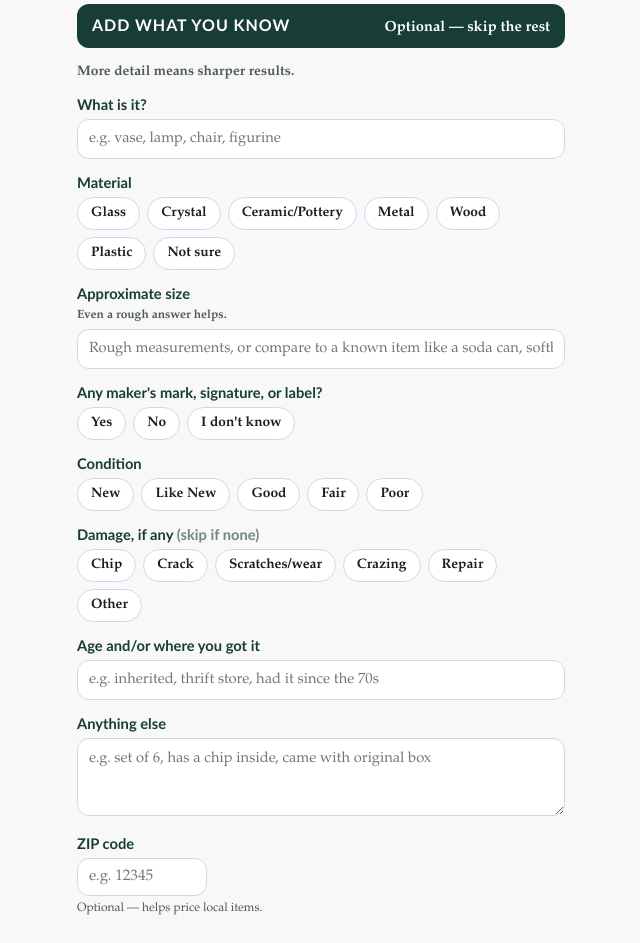
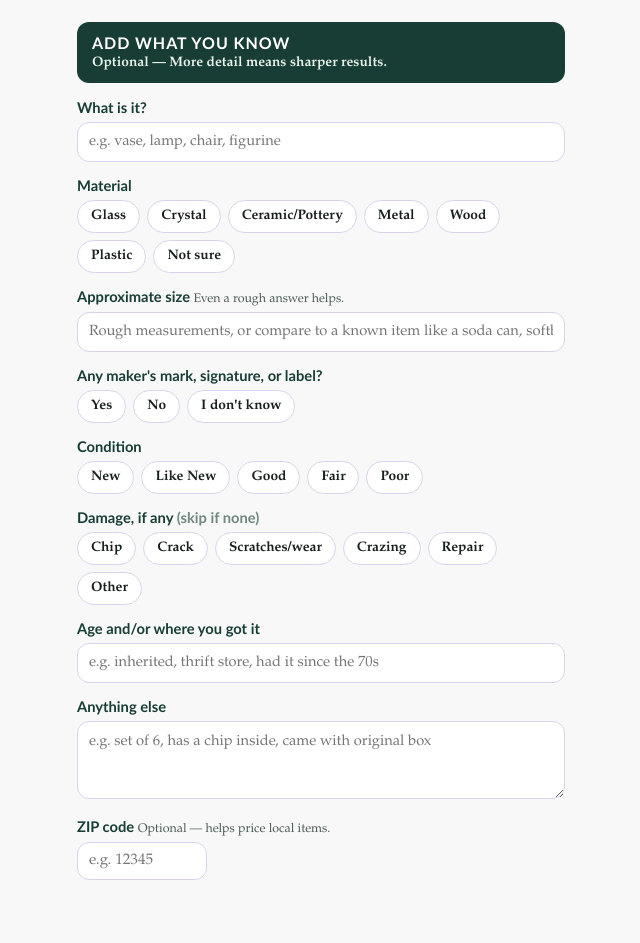
Before and after one commit to karlcrawfordsemail-droid/unfair-advantage-v1b, a React (Vite) app: page / in a window 1280 px wide. Shown: the part 398-1341 px from the top of the page, without its empty margins (319-959 px from the left). After the commit the page ends 1306 px from the top, so only its background shows below. Built offline with nearby package versions, Linux system fonts and the light colour scheme.

Commit message:
Add files via upload

```diff
--- a/src/App.jsx
+++ b/src/App.jsx
@@ -1,7 +1,7 @@
 import React, { useEffect, useRef, useState } from "react";
 
 // App version — bump on every deploy so the running site shows which build is live.
-const APP_VERSION = "v1B.31";
+const APP_VERSION = "v1B.32";
 
 /* ============================================================================
    UNFAIR ADVANTAGE — v1B
@@ -70,14 +70,15 @@ body{
   font-family:var(--font-display); border-bottom:4px solid var(--accent);
   position:sticky; top:0; z-index:10;
 }
-.brand{ display:flex; align-items:center; justify-content:center; gap:10px; }
+.brand{ display:flex; align-items:center; justify-content:center; gap:12px; margin-bottom:4px; }
 .brand-mark{
-  width:30px; height:30px; border-radius:9px; display:inline-grid; place-items:center;
-  background:var(--accent); color:#142b25; font-size:.92rem; font-weight:900;
-  box-shadow:inset 0 0 0 2px rgba(255,255,255,.32); font-family:var(--font-display);
+  width:42px; height:42px; border-radius:12px; display:inline-grid; place-items:center;
+  background:var(--accent); color:#142b25; font-size:1.25rem; font-weight:900;
+  box-shadow:inset 0 0 0 2px rgba(255,255,255,.38), 0 3px 10px rgba(20,43,37,.22);
+  font-family:var(--font-display); letter-spacing:-.01em;
 }
-.brand-name{ font-size:1.5rem; font-weight:900; letter-spacing:-.02em; color:var(--deep); }
-.brand-version{ font-size:.7rem; font-weight:600; opacity:.5; letter-spacing:0; margin-left:3px; }
+.brand-name{ font-size:1.95rem; font-weight:900; letter-spacing:-.03em; color:var(--deep); line-height:1; }
+.brand-version{ font-size:.62rem; font-weight:600; opacity:.45; letter-spacing:0; margin-left:5px; vertical-align:super; }
 .screen{ padding:20px 16px 28px; flex:1; }
 .followup{ margin-top:22px; border-top:1px solid #e4dcc9; padding-top:18px; }
 .followup-title{ font-family:var(--font-display); font-weight:800; font-size:1rem; color:var(--deep); margin-bottom:10px; }
@@ -120,7 +121,7 @@ body{
   border-top:1px solid #e4dcc9; z-index:50;
 }
 .tagline{ text-align:center; margin:0 0 16px; display:flex; flex-direction:column; gap:2px; }
-.tagline-lead{ font-family:var(--font-display); font-weight:800; font-size:.9rem; color:var(--deep); letter-spacing:.01em; }
+.tagline-lead{ font-family:var(--font-display); font-weight:900; font-size:1rem; color:var(--deep); letter-spacing:.01em; white-space:nowrap; }
 .tagline-sub{ font-size:.8rem; color:var(--muted); line-height:1.35; }
 .screen h2{
   font-family:var(--font-display); font-size:1.6rem; line-height:1.08;
@@ -244,6 +245,8 @@ body{
 }
 .section-bar-title{ font-family:var(--font-display); font-weight:800; font-size:1rem; letter-spacing:.06em; color:#fff; }
 .section-bar-note{ font-family:var(--font-body); font-weight:600; font-size:.92rem; color:#fff; white-space:nowrap; }
+.section-bar-stack{ flex-direction:column; align-items:flex-start; gap:3px; }
+.section-bar-stack .section-bar-note{ white-space:normal; font-weight:600; font-size:.86rem; color:#e8f0eb; }
 .optional-panel{
   margin-top:20px; padding:0;
 }
@@ -255,6 +258,7 @@ body{
 }
 .optional-copy{ margin:0 0 11px; font-size:.86rem; line-height:1.35; color:#4d5a55; font-weight:700; }
 .field-label{ display:block; font-family:var(--font-display); font-weight:800; font-size:.92rem; color:var(--deep); margin:0 0 6px; }
+.label-hint{ font-family:var(--font-body); font-weight:500; font-size:.78rem; color:var(--muted); letter-spacing:0; }
 textarea#notes{
   width:100%; min-height:78px; resize:vertical; border:1.5px solid #d9d2ea; border-radius:12px;
   padding:10px 11px; font-family:var(--font-body); font-size:.92rem; color:var(--ink);
@@ -475,6 +479,7 @@ export default function App() {
   const [followBusy, setFollowBusy] = useState(false);
   const [followOpen, setFollowOpen] = useState(false);
   const [flashFeedback, setFlashFeedback] = useState(false);
+  const feedbackRef = useRef(null);
   const currentJobRef = useRef({ jobId: null, klass: null });
   const [loadingMsg, setLoadingMsg] = useState(COMMON_MSGS[0]);
   const [error, setError] = useState(null);
@@ -1019,13 +1024,10 @@ export default function App() {
             })}
           </section>
           <section className="optional-panel">
-            <div className="section-bar">
+            <div className="section-bar section-bar-stack">
               <span className="section-bar-title">ADD WHAT YOU KNOW</span>
-              <span className="section-bar-note">Optional &mdash; skip the rest</span>
+              <span className="section-bar-note">Optional &mdash; More detail means sharper results.</span>
             </div>
-            <p className="intake-lead">
-              More detail means sharper results.
-            </p>
 
             <div className="intake-field">
               <label className="field-label">What is it?</label>
@@ -1047,8 +1049,7 @@ export default function App() {
             </div>
 
             <div className="intake-field">
-              <label className="field-label">Approximate size</label>
-              <p className="intake-hint">Even a rough answer helps.</p>
+              <label className="field-label">Approximate size <span className="label-hint">Even a rough answer helps.</span></label>
               <input
                 className="intake-text" type="text" value={sizeText}
                 onChange={(e) => setSizeText(e.target.value)}
@@ -1106,12 +1107,11 @@ export default function App() {
               placeholder={"e.g. set of 6, has a chip inside, came with original box"}
             />
             <div className="zip-row">
-              <label className="field-label" htmlFor="zip">ZIP code</label>
+              <label className="field-label" htmlFor="zip">ZIP code <span className="label-hint">Optional &mdash; helps price local items.</span></label>
               <input
                 id="zip" type="text" inputMode="numeric" value={zip}
                 onChange={(e) => setZip(e.target.value)} placeholder="e.g. 12345"
               />
-              <div className="helper">Optional &mdash; helps price local items.</div>
             </div>
           </section>
 
@@ -1222,7 +1222,7 @@ export default function App() {
           )}
 
           {needsFeedback && REQUIRE_FEEDBACK && (
-            <div className={flashFeedback ? "flash-attention" : ""}>
+            <div ref={feedbackRef} className={flashFeedback ? "flash-attention" : ""}>
               <FeedbackGate fb={fb} setFb={setFb} onSubmit={submitFeedback} />
             </div>
           )}
@@ -1238,9 +1238,13 @@ export default function App() {
               className="dual-btn dual-next"
               onClick={() => {
                 if (REQUIRE_FEEDBACK && needsFeedback) {
-                  // Locked on feedback — flash the survey card to show them where.
-                  setFlashFeedback(true);
-                  setTimeout(() => setFlashFeedback(false), 900);
+                  // Locked on feedback — scroll it into view, THEN flash it,
+                  // since the survey is often below the fold on the result screen.
+                  feedbackRef.current?.scrollIntoView({ behavior: "smooth", block: "center" });
+                  setTimeout(() => {
+                    setFlashFeedback(true);
+                    setTimeout(() => setFlashFeedback(false), 900);
+                  }, 350);
                   return;
                 }
                 nextItem();
```
